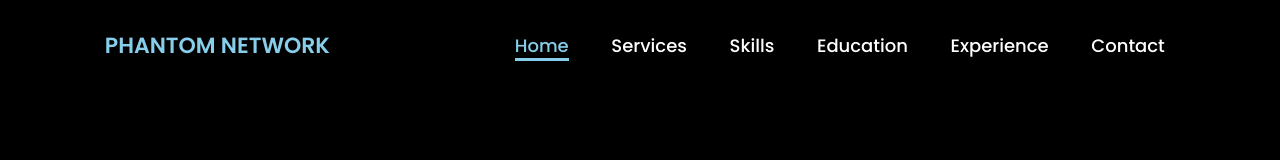
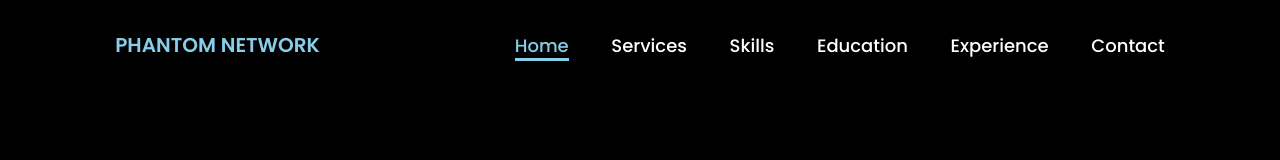
Before and after one commit to TobiGrant-byte/Phantom-Network, a plain HTML site: page index.html in a window 1280 px wide. In both pictures the pointer is over the link "PHANTOM NETWORK". Shown: the top 160 px of the page. Drawn offline with Linux system fonts and the light colour scheme.

Commit message:
Update style.css

```diff
--- a/style.css
+++ b/style.css
@@ -46,7 +46,7 @@ header{
 }
 
 .logo:hover{
-    transform: scale(1.1);
+    transform: scale(1.0);
 }
 
 nav a{
```
